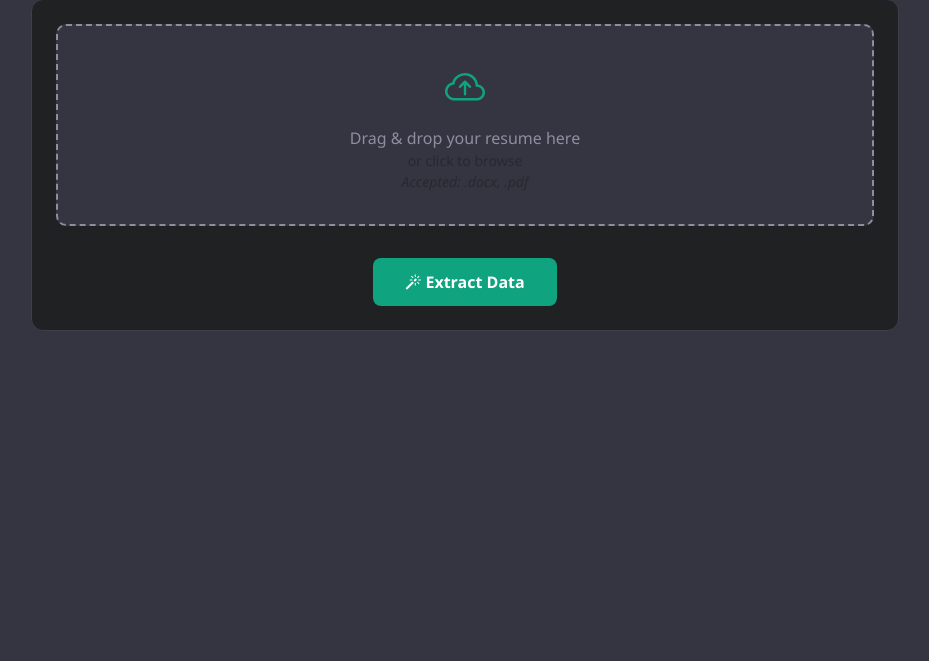
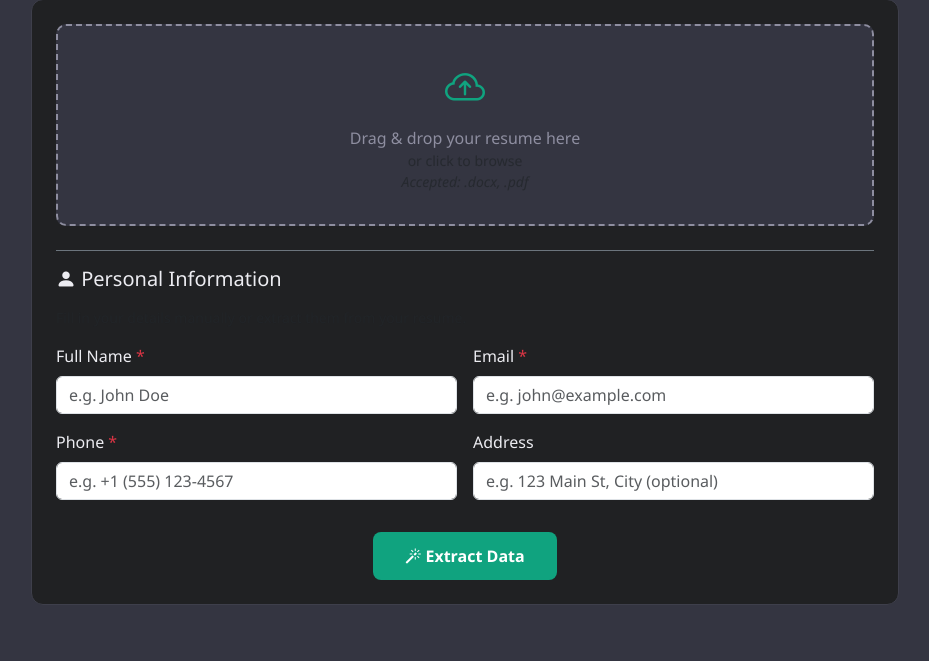
Before and after one commit to arthur-sanches/cv-incrivel, a Django app: page /add_info/ in a window 1280 px wide. Shown: the part 145-806 px from the top of the page, without its empty margins (175-1104 px from the left). Before the commit the page ends 475 px from the top, so only its background shows below. Run offline with Django 5.2, Linux system fonts and the light colour scheme.

Commit message:
Add sensitive data fields

```diff
--- a/dataretriever/forms.py
+++ b/dataretriever/forms.py
@@ -12,3 +12,30 @@ class ResumeUploadForm(forms.Form):
         if not file.name.lower().endswith((".docx", ".pdf")):
             raise forms.ValidationError("Only .docx and .pdf files are accepted.")
         return file
+
+
+class PersonalInfoForm(forms.Form):
+    name = forms.CharField(
+        label="Full Name",
+        max_length=255,
+        required=True,
+        widget=forms.TextInput(attrs={"class": "form-control", "placeholder": "e.g. John Doe"}),
+    )
+    email = forms.EmailField(
+        label="Email",
+        max_length=255,
+        required=True,
+        widget=forms.EmailInput(attrs={"class": "form-control", "placeholder": "e.g. john@example.com"}),
+    )
+    phone = forms.CharField(
+        label="Phone",
+        max_length=50,
+        required=True,
+        widget=forms.TextInput(attrs={"class": "form-control", "placeholder": "e.g. +1 (555) 123-4567"}),
+    )
+    address = forms.CharField(
+        label="Address",
+        max_length=500,
+        required=False,
+        widget=forms.TextInput(attrs={"class": "form-control", "placeholder": "e.g. 123 Main St, City (optional)"}),
+    )
--- a/dataretriever/templates/dataretriever/upload.html
+++ b/dataretriever/templates/dataretriever/upload.html
@@ -185,6 +185,31 @@
                     <p class="text-muted small fst-italic">Accepted: .docx, .pdf</p>
                     {{ form.file }}
                 </div>
+
+                <!-- Personal Information Fields -->
+                <div class="mt-4 pt-3 border-top border-secondary">
+                    <h5 class="mb-3"><i class="bi bi-person-fill"></i> Personal Information</h5>
+                    <p class="text-muted small mb-3">Fill in your details manually or extract them from your resume.</p>
+                    <div class="row g-3">
+                        <div class="col-md-6">
+                            <label for="{{ personal_info_form.name.id_for_label }}" class="form-label">{{ personal_info_form.name.label }} <span class="text-danger">*</span></label>
+                            {{ personal_info_form.name }}
+                        </div>
+                        <div class="col-md-6">
+                            <label for="{{ personal_info_form.email.id_for_label }}" class="form-label">{{ personal_info_form.email.label }} <span class="text-danger">*</span></label>
+                            {{ personal_info_form.email }}
+                        </div>
+                        <div class="col-md-6">
+                            <label for="{{ personal_info_form.phone.id_for_label }}" class="form-label">{{ personal_info_form.phone.label }} <span class="text-danger">*</span></label>
+                            {{ personal_info_form.phone }}
+                        </div>
+                        <div class="col-md-6">
+                            <label for="{{ personal_info_form.address.id_for_label }}" class="form-label">{{ personal_info_form.address.label }}</label>
+                            {{ personal_info_form.address }}
+                        </div>
+                    </div>
+                </div>
+
                 <div class="text-center mt-3">
                     <div id="fileSelected" class="file-selected d-none">
                         <i class="bi bi-check-circle-fill"></i> <span id="fileName"></span>
--- a/dataretriever/views.py
+++ b/dataretriever/views.py
@@ -1,6 +1,6 @@
 from django.shortcuts import render
 
-from .forms import ResumeUploadForm
+from .forms import ResumeUploadForm, PersonalInfoForm
 from .extractors import extract_text_from_docx, extract_text_from_pdf
 
 
@@ -9,9 +9,11 @@ def index(request):
     error = None
     filename = None
     extraction_done = False
+    personal_info_form = PersonalInfoForm()
 
     if request.method == "POST":
         form = ResumeUploadForm(request.POST, request.FILES)
+        personal_info_form = PersonalInfoForm(request.POST)
         if form.is_valid():
             uploaded_file = request.FILES["file"]
             filename = uploaded_file.name
@@ -41,6 +43,7 @@ def index(request):
         "dataretriever/upload.html",
         {
             "form": form,
+            "personal_info_form": personal_info_form,
             "extracted_text": extracted_text,
             "error": error,
             "filename": filename,
```
